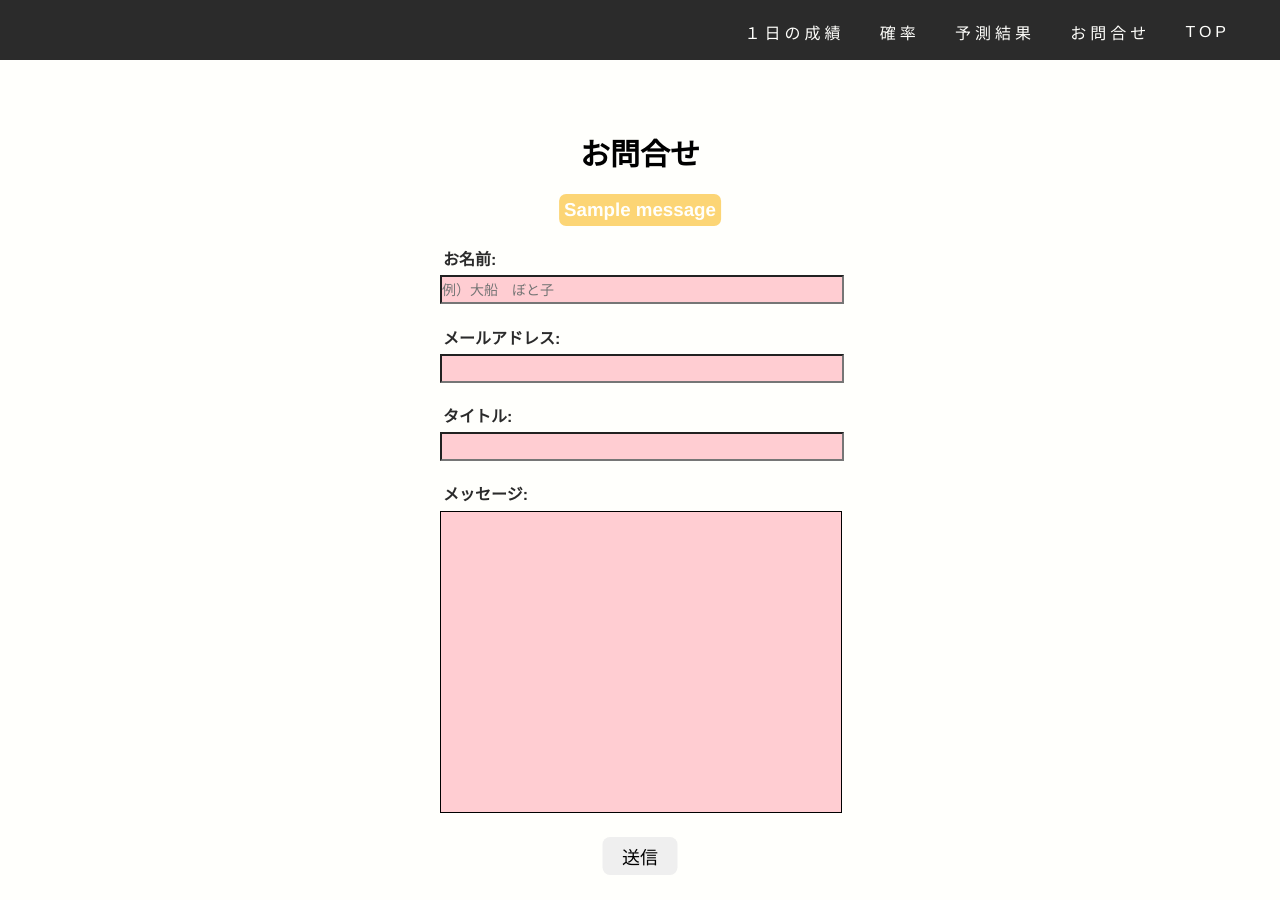
After one commit to tai72/boatrace_app, a Django app: page /inquiry/ in a window 1280 px wide. The commit adds this page. Run offline with Django 4.2, Linux system fonts and the light colour scheme; tables that the repository leaves empty hold one stand-in row (values such as "Sample post"); one stand-in notice (Sample message) is shown.

Commit message:
お問合せの設定

```diff
--- /dev/null
+++ b/daily_result/forms.py
@@ -0,0 +1,39 @@
+from django.core.mail import EmailMessage
+from django import forms
+
+
+class InquiryForm(forms.Form):
+    name = forms.CharField(label='お名前', max_length=50)
+    email = forms.EmailField(label='メールアドレス')
+    title = forms.CharField(label='タイトル', max_length=50)
+    message = forms.CharField(label='メッセージ', widget=forms.Textarea)
+
+    def __init__(self, *args, **kwargs):
+        super().__init__(*args, **kwargs)
+
+        self.fields['name'].widget.attrs['placeholder'] = '例）大船　ぼと子'
+
+    def send_email(self):
+        """メール送信処理"""
+
+        # ユーザー入力値の取得
+        # self.cleaned_data['<フィールド名>'] とすることで、フォームバリデーションを通ったユーザー入力値を取得できる.
+        name = self.cleaned_data['name']
+        email = self.cleaned_data['email']
+        title = self.cleaned_data['title']
+        message = self.cleaned_data['message']
+
+        # メール送信情報
+        subject = f'お問合せ {title}'
+        message = (
+            '送信者: {}\n'.format(name) +
+            'メールアドレス: {}\n'.format(email) +
+            'メッセージ:\n{}'.format(message)
+        )
+        from_email = 'yamashi7227.04020105.7227@outlook.jp'
+        to_list = ['yamashi7227.04020105.7227@outlook.jp']
+        cc_list = [email]
+
+        # メール送信（EmailMessageオブジェクトのインスタンス化 -> 送信）
+        message = EmailMessage(subject=subject, body=message, from_email=from_email, to=to_list, cc=cc_list)
+        message.send()
--- a/daily_result/templates/base.html
+++ b/daily_result/templates/base.html
@@ -23,6 +23,7 @@
                     <li class="header-inner-li"><a class="text-white decorate-none nav-link" href="{% url 'daily_result:daily_result_form' %}">１日の成績</a></li>
                     <li class="header-inner-li"><a class="text-white decorate-none nav-link" href="{% url 'daily_result:prob_form' %}">確率</a></li>
                     <li class="header-inner-li"><a class="text-white decorate-none nav-link" href="{% url 'daily_result:race_result_select' %}">予測結果</a></li>
+                    <li class="header-inner-li"><a class="text-white decorate-none nav-link" href="{% url 'daily_result:inquiry' %}">お問合せ</a></li>
                     <li class="header-inner-li"><a class="text-white decorate-none nav-link" href="{% url 'daily_result:index' %}">TOP</a></li>
                 </ul>
 
@@ -38,6 +39,7 @@
                         <li class="nav-menu-li"><a href="{% url 'daily_result:daily_result_form' %}">１日の成績</a></li>
                         <li class="nav-menu-li"><a href="{% url 'daily_result:prob_form' %}">確率</a></li>
                         <li class="nav-menu-li"><a href="{% url 'daily_result:race_result_select' %}">予測結果</a></li>
+                        <li class="nav-menu-li"><a href="{% url 'daily_result:inquiry' %}">お問合せ</a></li>
                     </ul>
                 </div>
             </div>
--- /dev/null
+++ b/daily_result/templates/inquiry.html
@@ -0,0 +1,54 @@
+{% extends 'base.html' %}
+
+{% load static %}
+
+{% block title %}お問合せ{% endblock title %}
+
+{% block head %}<link type="text/css" rel="stylesheet" href="{% static 'css/inquiry.css' %}">{% endblock head %}
+
+{% block contents %}
+
+    <section id="inquiry">
+        <div class="wrapper-header">
+            <h1 class="inline-center main-header align-center">お問合せ</h1>
+        </div>
+
+        <!-- メッセージがある場合 -->
+
+        {% if messages %}
+            <div class="wrapper-message align-center">
+                {% for message in messages %}
+                <h3>{{ message }}</h3>
+                {% endfor %}
+            </div>
+        {% endif %}
+
+        <div class="wrapper-form">
+            <form id="inquiry-form" method="post">
+                {% csrf_token %}
+
+                {{ form.non_field_errors }}
+
+                {% for field in form %}
+                <div class="form-content">
+                    <div class="form-label">
+                        <p>{{ field.label_tag }}</p>
+                    </div>
+                    <div class="form-field">
+                        {{ field }}
+                        {{ field.errors }}
+                    </div>
+                </div>
+                {% endfor %}
+
+                <button type="submit">送信</button>
+            </form>
+        </div>
+    </section>
+
+    <script src="https://code.jquery.com/jquery-3.4.1.min.js" integrity="sha256-CSXorXvZcTkaix6Yvo6HppcZGetbYMGWSFlBw8HfCJo=" crossorigin="anonymous"></script>
+    <script src="{% static 'js/anime.min.js' %}"></script>
+    <!-- <script src="{% static 'js/main.js' %}"></script> -->
+    <!-- <script src="{% static 'js/race_result.js' %}"></script> -->
+
+{% endblock contents %}
--- a/daily_result/urls.py
+++ b/daily_result/urls.py
@@ -12,4 +12,5 @@ urlpatterns = [
     path('prob', views.ProbView.as_view(), name="prob"),
     path('race-result-select/', views.RaceResultSelectView.as_view(), name="race_result_select"),
     path('race-result/<str:race_date>/<str:place_id>/<str:race_no>/', views.RaceResultView.as_view(), name="race_result"),
+    path('inquiry/', views.InquiryView.as_view(), name="inquiry"),
 ]
--- a/daily_result/views.py
+++ b/daily_result/views.py
@@ -1,12 +1,18 @@
 import json
 import matplotlib
+import logging
 from django.http.response import JsonResponse
 from django.shortcuts import render
 from django.views import generic
 from django.http import HttpResponse
+from django.urls import reverse_lazy
+from django.contrib import messages
 from datetime import datetime
 
 from . import models
+from .forms import InquiryForm
+
+logger = logging.getLogger(__name__)
 
 
 DICT_PLACE = {
@@ -161,3 +167,17 @@ class RaceResultView(generic.TemplateView):
         print(context)
 
         return self.render_to_response(context)
+
+class InquiryView(generic.FormView):
+    """お問合せ"""
+
+    template_name = "inquiry.html"
+    form_class = InquiryForm
+    success_url = reverse_lazy('daily_result:inquiry')  # 正しく送信された時にリダイレクトされるとこ
+
+    # フォームバリデーションに問題がなかったら実行されるメソッド（親クラスのメソッド）
+    def form_valid(self, form):
+        logger.info('Inquiry sent by {}'.format(form.cleaned_data['name']))
+        form.send_email()
+        messages.success(self.request, 'お問合せありがとうございました。')
+        return super().form_valid(form)
--- /dev/null
+++ b/static/css/inquiry.css
@@ -0,0 +1,123 @@
+/* 共通 */
+
+* {
+    margin: 0;
+    padding: 0;
+}
+
+:root {
+    --black: #2b2b2b;
+    --white: #fffffc;
+    --baseColor: #fcd575;
+    --subBaseColor: #0033ff;
+}
+
+.disp-flex-row {
+    display: flex;
+    flex-direction: row;
+}
+
+.disp-flex-col {
+    display: flex;
+    flex-direction: column;
+}
+
+/* お問合せ */
+
+#inquiry {
+    position: relative;
+    width: calc(var(--vw, 1vw) * 100)!important;
+    height: calc(var(--vh, 1vh) * 100)!important;
+}
+
+.wrapper-header {
+    position: relative;
+    top: 30px;
+}
+
+.wrapper-form {
+    width: 400px;
+    margin: 0 auto;
+}
+
+.form-content {
+    margin-bottom: 20px;
+}
+
+.form-label {
+    width: fit-content;
+    /* background: var(--black); */
+    margin-bottom: 5px;
+    color: var(--black);
+    padding: .2px 3px;
+    border-radius: 5px;
+    font-weight: 1000;
+}
+
+#id_name, #id_email, #id_title, #id_message {
+    width: 400px;
+    height: 25px;
+    font-size: 14px;
+}
+
+#id_message {
+    resize: none;
+    height: 300px;
+    border: .1px solid;
+}
+
+input:required, #id_message:required {
+    background-color: #ffcdd2;
+}
+
+input:valid, #id_message:valid {
+    background: transparent;
+}
+
+input:focus, #id_message:focus {
+    background-color: #DCEDC8;
+}
+
+button {
+    position: relative;
+    height: 38px;
+    width: 75px;
+    left: 50%;
+    transform: translateX(-50%);
+    font-size: 18px;
+    border-radius: 7.5px;
+    border: none;
+    transition: .1s ease-in-out;
+}
+
+button:hover {
+    background-color: var(--baseColor);
+}
+
+@media screen and (max-width: 768px) {
+    .wrapper-header {
+        top: 0;
+    }
+
+    .wrapper-form {
+        width: fit-content;
+    }
+
+    #id_name, #id_email, #id_title, #id_message {
+        width: calc(var(--vw, 1vw) * 75)!important;
+    }
+}
+
+/* メッセージ（お問合せ後など） */
+
+.wrapper-message {
+    position: relative;
+    width: fit-content;
+    margin-bottom: 20px;
+    background-color: var(--baseColor);
+    color: var(--white);
+    padding: 5px;
+    border-radius: 7px;
+    left: 50%;
+    transform: translateX(-50%);
+}
```
Also changed, not shown: boatrace/settings.py (+11 -0 lines).
